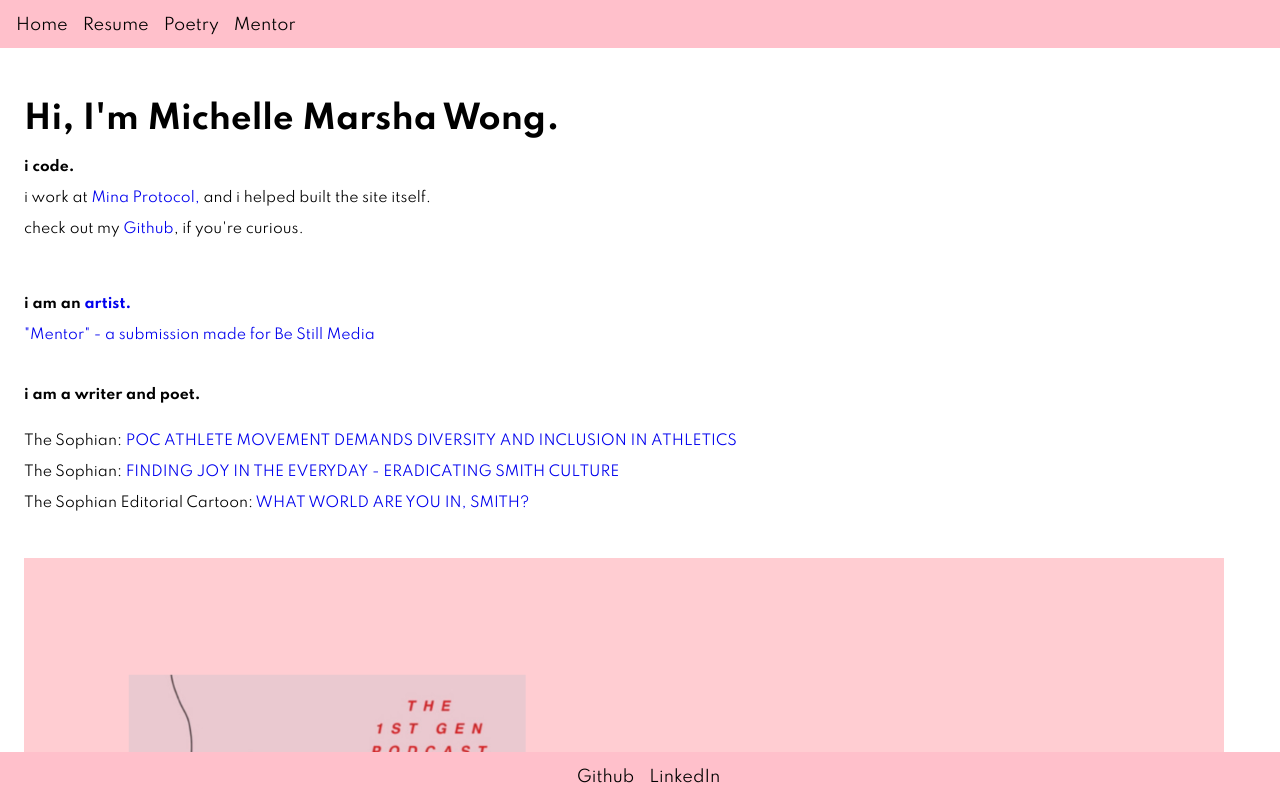
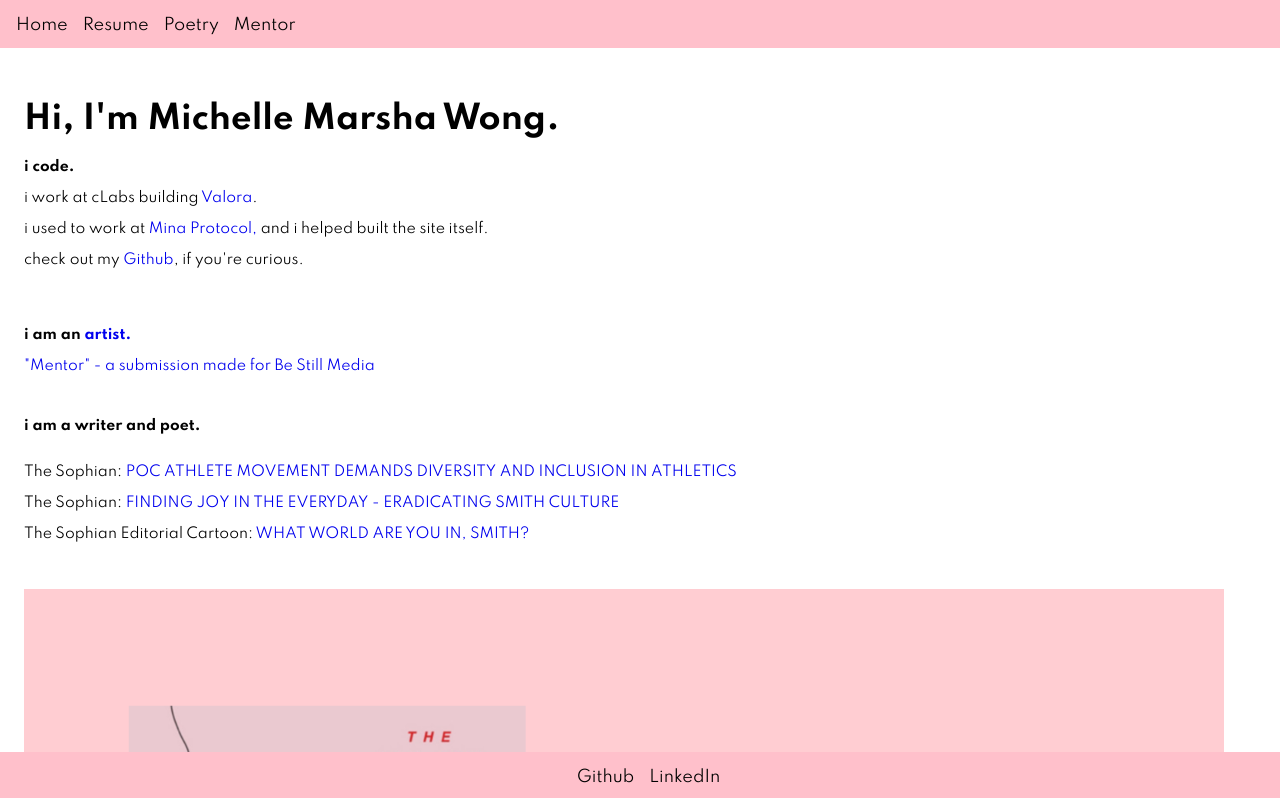
Before and after one commit to michellewong793/personalsite, a Next.js app: page / in a window 1280 px wide. Shown: the top 798 px of the page. Built offline with nearby package versions, Linux system fonts and the light colour scheme.

Commit message:
add valora website

```diff
--- a/pages/index.js
+++ b/pages/index.js
@@ -11,7 +11,8 @@
             <div style={Styles.content}>
                 <h1 style={Styles.header}>Hi, I'm Michelle Marsha Wong.</h1>
                 <h2 style={Styles.body}>i code.</h2>
-                <p style={Styles.body}>i work at <a href="https://minaprotocol.com" style={Styles.link} > Mina Protocol, </a> and i helped built the site itself.  </p>
+                <p style={Styles.body}>i work at cLabs building <a href="https://valoraapp.com" style={Styles.link} >Valora</a>.</p>
+                <p style={Styles.body}>i used to work at <a href="https://minaprotocol.com" style={Styles.link} > Mina Protocol, </a> and i helped built the site itself.  </p>
                 <p style={Styles.body}>check out my <a href="https://github.com/michellewong793" style={Styles.link} >Github</a>, if you're curious.</p>
                 <Spacer height={2} />
 
```
